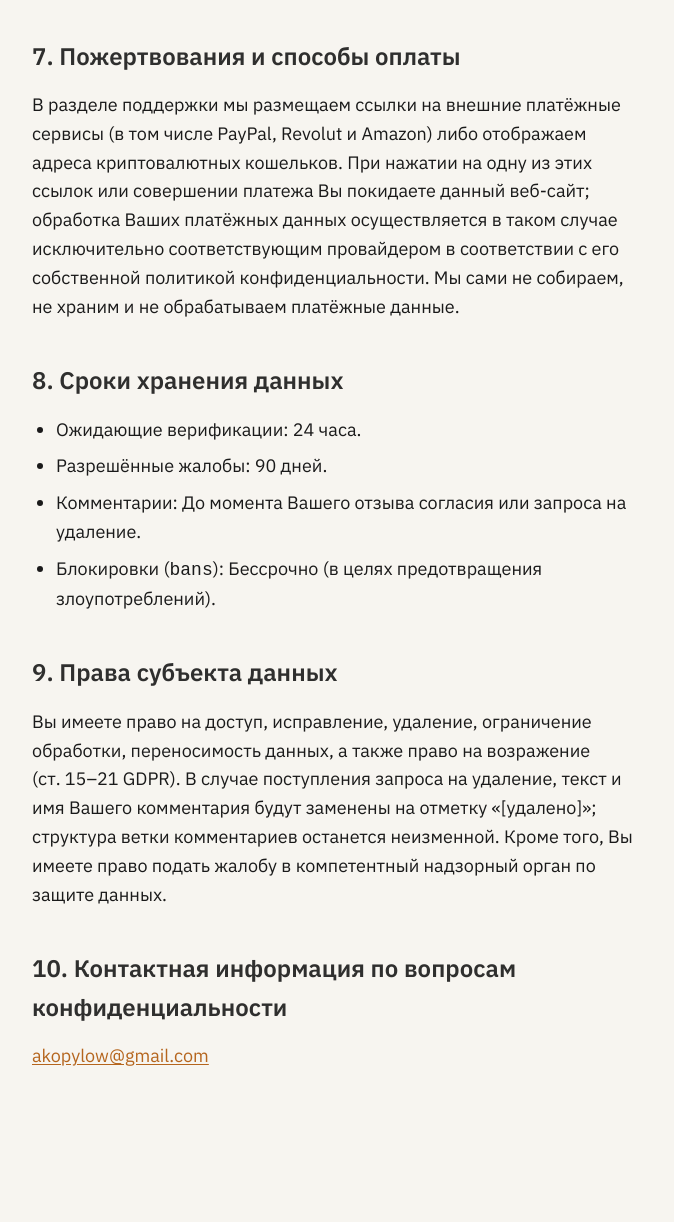
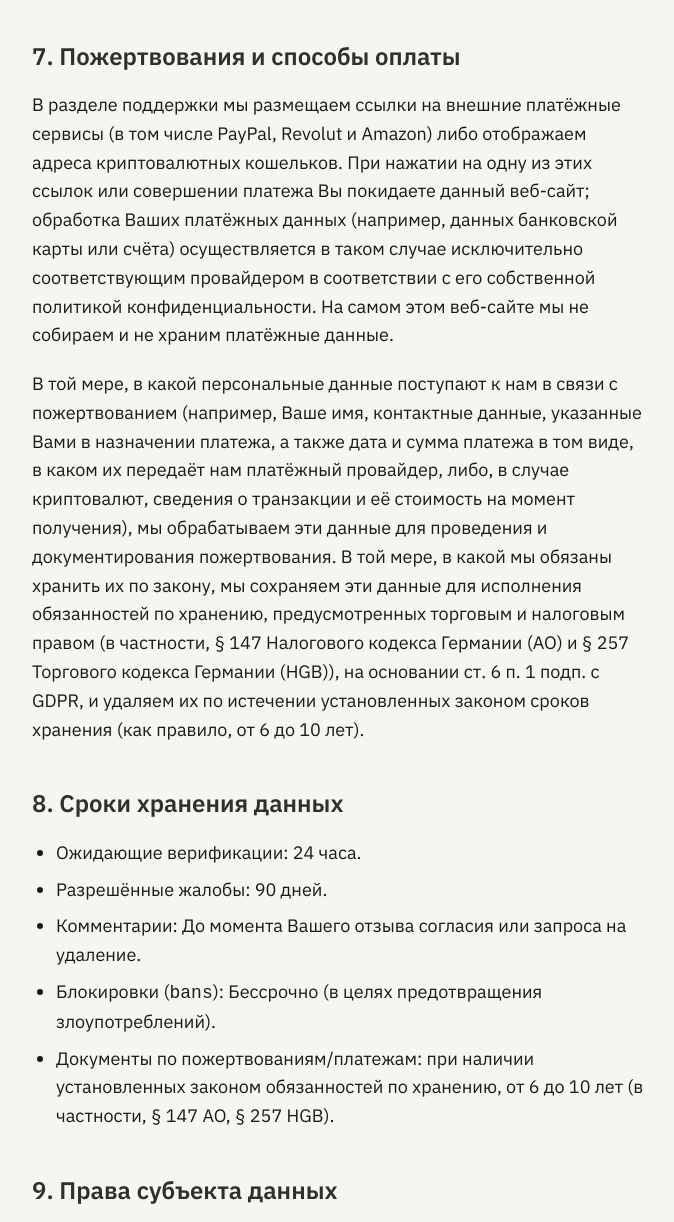
Before and after one commit to kopylow/cookiesInIran, a website: page web-landing-page/privacy-ru.html in a window 1280 px wide. Shown: the part 2865-4087 px from the top of the page, without its empty margins (300-974 px from the left). Before the commit the page ends 4000 px from the top, so only its background shows below. Drawn offline with Linux system fonts and the light colour scheme.

Commit message:
docs(privacy): disclose tax-law retention of donation data

```diff
--- a/web-landing-page/privacy-ru.html
+++ b/web-landing-page/privacy-ru.html
@@ -74,7 +74,10 @@
 
 <h2>7. Пожертвования и способы оплаты</h2>
 <p>
-  В разделе поддержки мы размещаем ссылки на внешние платёжные сервисы (в том числе PayPal, Revolut и Amazon) либо отображаем адреса криптовалютных кошельков. При нажатии на одну из этих ссылок или совершении платежа Вы покидаете данный веб-сайт; обработка Ваших платёжных данных осуществляется в таком случае исключительно соответствующим провайдером в соответствии с его собственной политикой конфиденциальности. Мы сами не собираем, не храним и не обрабатываем платёжные данные.
+  В разделе поддержки мы размещаем ссылки на внешние платёжные сервисы (в том числе PayPal, Revolut и Amazon) либо отображаем адреса криптовалютных кошельков. При нажатии на одну из этих ссылок или совершении платежа Вы покидаете данный веб-сайт; обработка Ваших платёжных данных (например, данных банковской карты или счёта) осуществляется в таком случае исключительно соответствующим провайдером в соответствии с его собственной политикой конфиденциальности. На самом этом веб-сайте мы не собираем и не храним платёжные данные.
+</p>
+<p>
+  В той мере, в какой персональные данные поступают к нам в связи с пожертвованием (например, Ваше имя, контактные данные, указанные Вами в назначении платежа, а также дата и сумма платежа в том виде, в каком их передаёт нам платёжный провайдер, либо, в случае криптовалют, сведения о транзакции и её стоимость на момент получения), мы обрабатываем эти данные для проведения и документирования пожертвования. В той мере, в какой мы обязаны хранить их по закону, мы сохраняем эти данные для исполнения обязанностей по хранению, предусмотренных торговым и налоговым правом (в частности, §&nbsp;147 Налогового кодекса Германии (AO) и §&nbsp;257 Торгового кодекса Германии (HGB)), на основании ст.&nbsp;6 п.&nbsp;1 подп.&nbsp;c GDPR, и удаляем их по истечении установленных законом сроков хранения (как правило, от 6 до 10 лет).
 </p>
 
 <h2>8. Сроки хранения данных</h2>
@@ -83,6 +86,7 @@
   <li>Разрешённые жалобы: 90 дней.</li>
   <li>Комментарии: До момента Вашего отзыва согласия или запроса на удаление.</li>
   <li>Блокировки (<code>bans</code>): Бессрочно (в целях предотвращения злоупотреблений).</li>
+  <li>Документы по пожертвованиям/платежам: при наличии установленных законом обязанностей по хранению, от 6 до 10 лет (в частности, §&nbsp;147 AO, §&nbsp;257 HGB).</li>
 </ul>
 
 <h2>9. Права субъекта данных</h2>
```
Also changed, not shown: web-landing-page/privacy-de.html (+5 -1 lines), web-landing-page/privacy-en.html (+5 -1 lines).
